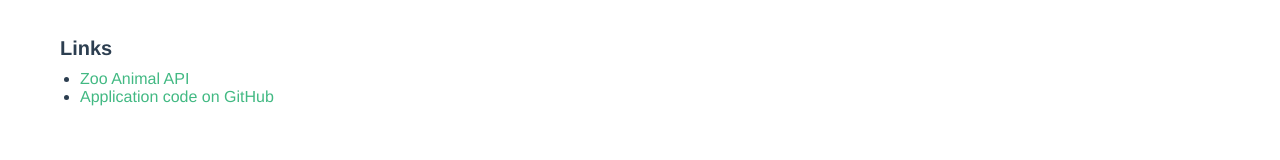
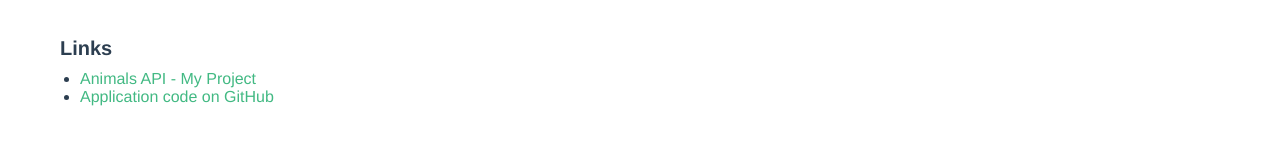
Before and after one commit to LukaszKwiatkowski94/Animals-living-in-the-ZOO, a Vue app: page /about in a window 1280 px wide. Shown: the part 292-452 px from the top of the page. Built offline with nearby package versions, Linux system fonts and the light colour scheme.

Commit message:
Change on new api - my api

```diff
--- a/src/components/ListAnimals.vue
+++ b/src/components/ListAnimals.vue
@@ -14,7 +14,8 @@
         },
         async setup() {
             let animals = ref(null);
-            let data = await fetch('https://zoo-animal-api.herokuapp.com/animals/rand/9');
+            // let data = await fetch('https://zoo-animal-api.herokuapp.com/animals/rand/9'); // The old api
+            let data = await fetch('http://animals-api.portfolio-lukasz-kwiatkowski.cba.pl/api/animals-random');
             animals = await data.json();
             return {animals,}
         },
--- a/src/components/MoreInfoAnimal.vue
+++ b/src/components/MoreInfoAnimal.vue
@@ -7,6 +7,10 @@
 		<div class="card__more-info-row">
 			<p class="card__more-info-title">latin name:</p>
 			<p class="card__more-info-value">{{ info.latin_name }}</p>
+		</div>
+		<div class="card__more-info-row">
+			<p class="card__more-info-title">polish name:</p>
+			<p class="card__more-info-value">{{ info.polish_name }}</p>
 		</div>
 		<div class="card__more-info-row">
 			<p class="card__more-info-title">animal type:</p>
--- a/src/views/AboutView.vue
+++ b/src/views/AboutView.vue
@@ -9,7 +9,8 @@
       <section class="section">
         <h2 class="section__header">Links</h2>
         <ul class="section__list">
-          <li class="section__list-item"><a href="https://zoo-animal-api.herokuapp.com/" class="section__link" target=”_blank”>Zoo Animal API</a></li>
+          <!--<li class="section__list-item"><a href="https://zoo-animal-api.herokuapp.com/" class="section__link" target=”_blank”>Zoo Animal API</a></li>-->
+          <li class="section__list-item"><a href="http://animals-api.portfolio-lukasz-kwiatkowski.cba.pl/" class="section__link" target=”_blank”>Animals API - My Project</a></li>
           <li class="section__list-item"><a href="https://github.com/LukaszKwiatkowski94/Animals-living-in-the-ZOO" class="section__link" target=”_blank”>Application code on GitHub</a></li>
         </ul>
       </section>
```
